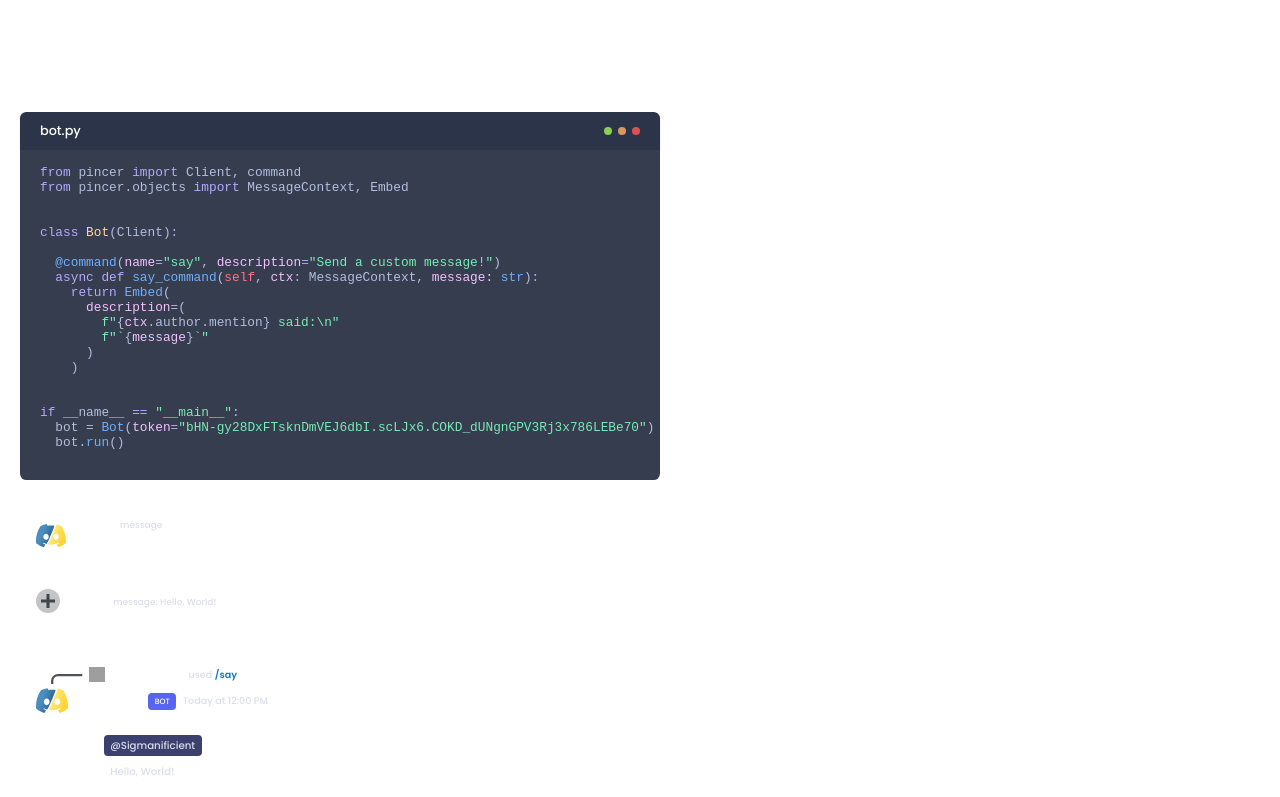
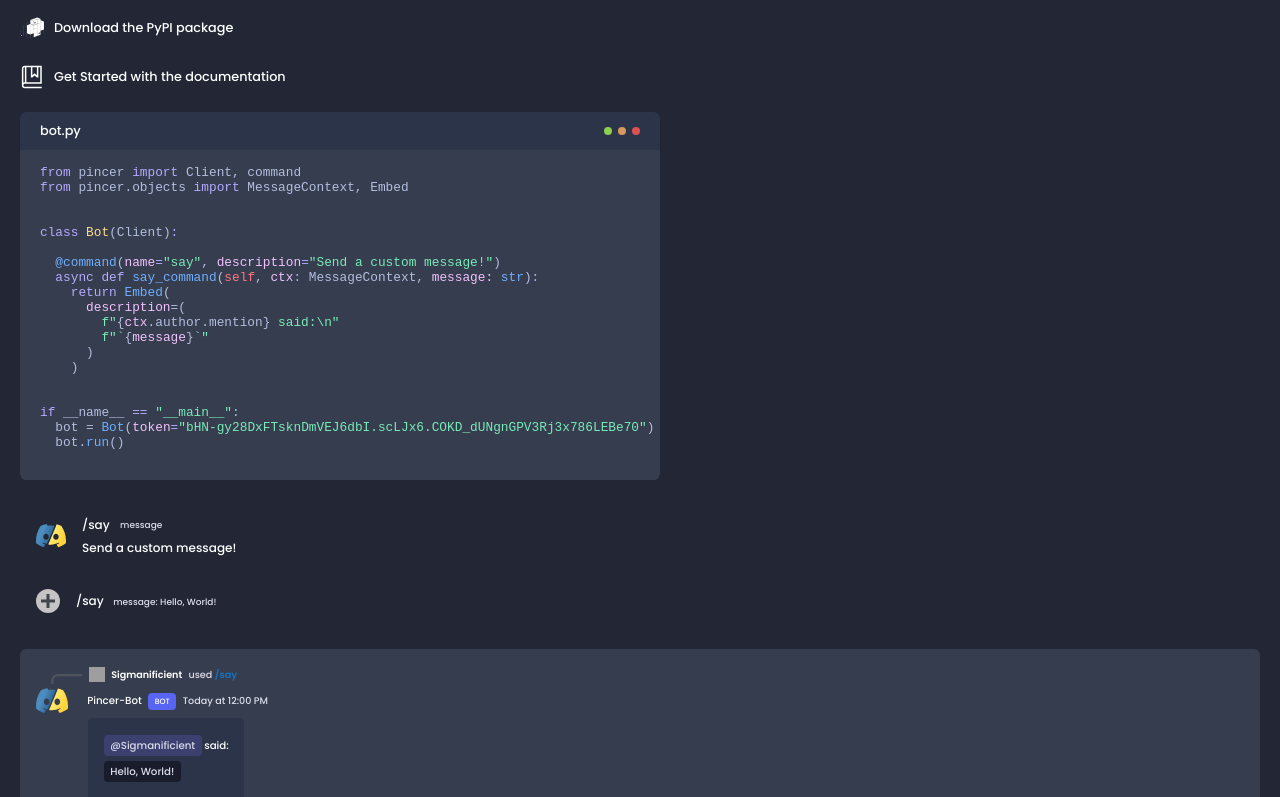
Before and after one commit to Pincer-org/.dev, a Vue app: page / in a window 1280 px wide. Shown: the part 2000-2797 px from the top of the page. Built offline with nearby package versions, Linux system fonts and the light colour scheme; grey boxes are pictures that could not be loaded.

Commit message:
:bug: New CSS variables

```diff
--- a/src/App.vue
+++ b/src/App.vue
@@ -55,24 +55,24 @@ export default {
 	height: 10px;
 
 	&-track {
-		background: var(--main-background-color);
+		background: var(--bg-color);
 	}
 
 	&-thumb {
-		background: var(--header-background-color);
+		background: var(--bg-color-secondary);
 	}
 
 	&-corner {
-		background: var(--main-background-color);
+		background: var(--bg-color);
 	}
 }
 
 * {
 	/* Firefox scrollbar */
-	scrollbar-color: var(--button-color) var(--main-background-color);
+	scrollbar-color: var(--button-color) var(--bg-color);
 
 	&::selection {
-		background-color: var(--header-background-color);
+		background-color: var(--bg-color-secondary);
 		color: var(--text-color-secondary);
 	}
 }
@@ -83,7 +83,7 @@ body {
 	font-size: clamp(12px, 1vw, 24px);
 	font-family: 'Poppins', sans-serif;
 	font-weight: 500;
-	background-color: var(--main-background-color);
+	background-color: var(--bg-color);
 }
 
 main {
--- a/src/components/demo/Embed.vue
+++ b/src/components/demo/Embed.vue
@@ -30,7 +30,7 @@ export default {
 
 <style lang="scss" scoped>
 .embed-container {
-	background: var(--discord-lighter-color);
+	background: var(--discord-color-lighter);
 	border-radius: 6px;
 	display: grid;
 	padding: 1rem 1rem 2rem;
@@ -103,7 +103,7 @@ export default {
 .embed {
 	font-size: 0.8em;
 	margin-left: calc(2em + 32px);
-	background-color: var(--header-background-color);
+	background-color: var(--bg-color-secondary);
 	padding: 1em 1.5em;
 	border-radius: .4em;
 	border-left: .4em solid var(--discord-darker-color);
@@ -116,7 +116,7 @@ span {
 	color: var(--text-color-secondary);
 
 	&.block {
-		background: var(--discord-darker-color);
+		background: var(--discord-color-darker);
 	}
 
 	&.ping {
--- a/src/components/partials/Footer.vue
+++ b/src/components/partials/Footer.vue
@@ -14,7 +14,7 @@ export default {
 <style scoped>
 .footer {
 	display: flex;
-	background-color: var(--header-background-color);
+	background-color: var(--bg-color-secondary);
 	justify-content: center;
 	align-items: center;
 	flex-flow: column wrap;
--- a/src/components/partials/Header.vue
+++ b/src/components/partials/Header.vue
@@ -75,7 +75,7 @@ export default {
 
 .mobile-header {
 	position: relative;
-	background-color: var(--header-background-color);
+	background-color: var(--bg-color-secondary);
 	height: 80px;
 	display: flex;
 	justify-content: space-between;
@@ -150,7 +150,7 @@ a {
 
 nav {
 	top: 80px;
-	background-color: var(--header-background-color-secondary);
+	background-color: var(--bg-color-ternary);
 	position: absolute;
 	width: 100%;
 	left: 0;
```
